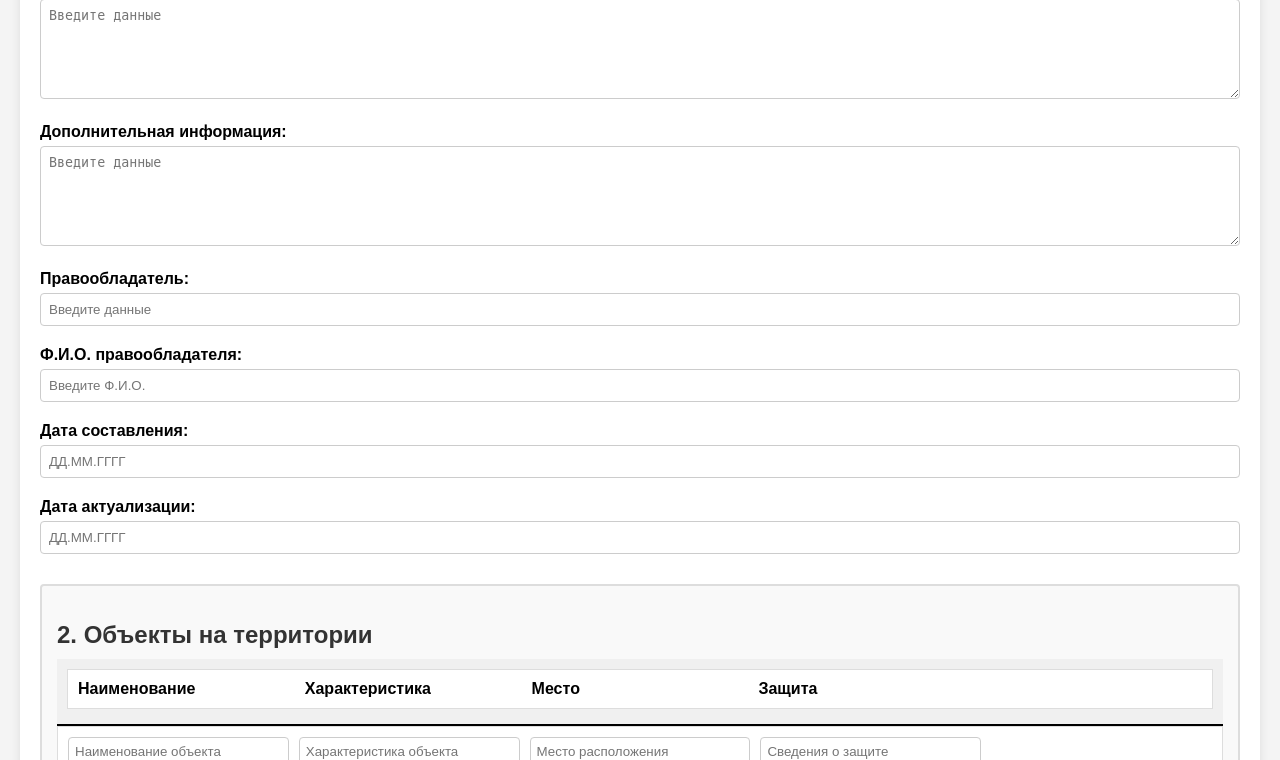
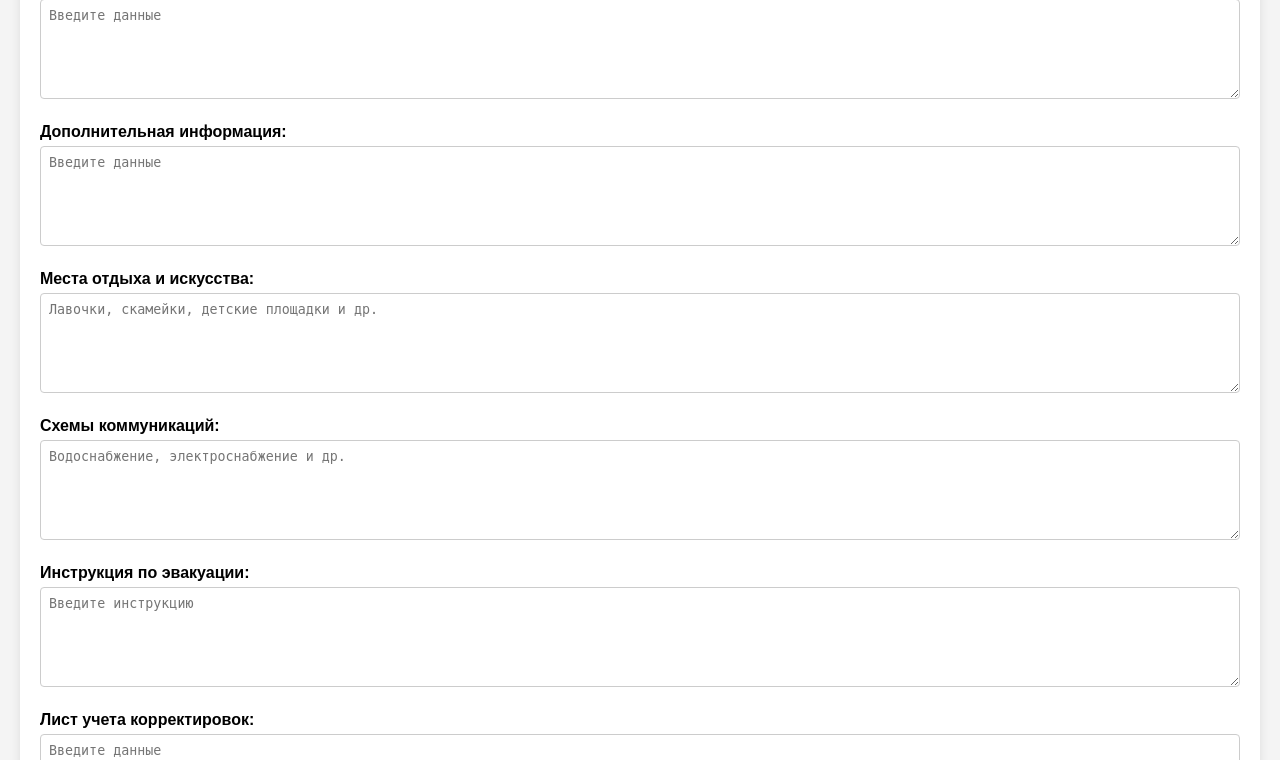
Before and after one commit to KluJDI/pass_site, a Flask app: page / in a window 1280 px wide. Shown: the part 5740-6500 px from the top of the page. Run offline with Flask 3, Linux system fonts and the light colour scheme.

Commit message:
Update index.html

```diff
--- a/templates/index.html
+++ b/templates/index.html
@@ -190,6 +190,14 @@
         <textarea name="funding_v" placeholder="Введите данные"></textarea>
         <label>Дополнительная информация:</label>
         <textarea name="additional_info" placeholder="Введите данные"></textarea>
+        <label>Места отдыха и искусства:</label>
+        <textarea name="recreation_areas" placeholder="Лавочки, скамейки, детские площадки и др."></textarea>
+        <label>Схемы коммуникаций:</label>
+        <textarea name="communication_schemes" placeholder="Водоснабжение, электроснабжение и др."></textarea>
+        <label>Инструкция по эвакуации:</label>
+        <textarea name="evacuation_instructions" placeholder="Введите инструкцию"></textarea>
+        <label>Лист учета корректировок:</label>
+        <textarea name="correction_log" placeholder="Введите данные"></textarea>
         <label>Правообладатель:</label>
         <input type="text" name="rights_holder" placeholder="Введите данные">
         <label>Ф.И.О. правообладателя:</label>
```
